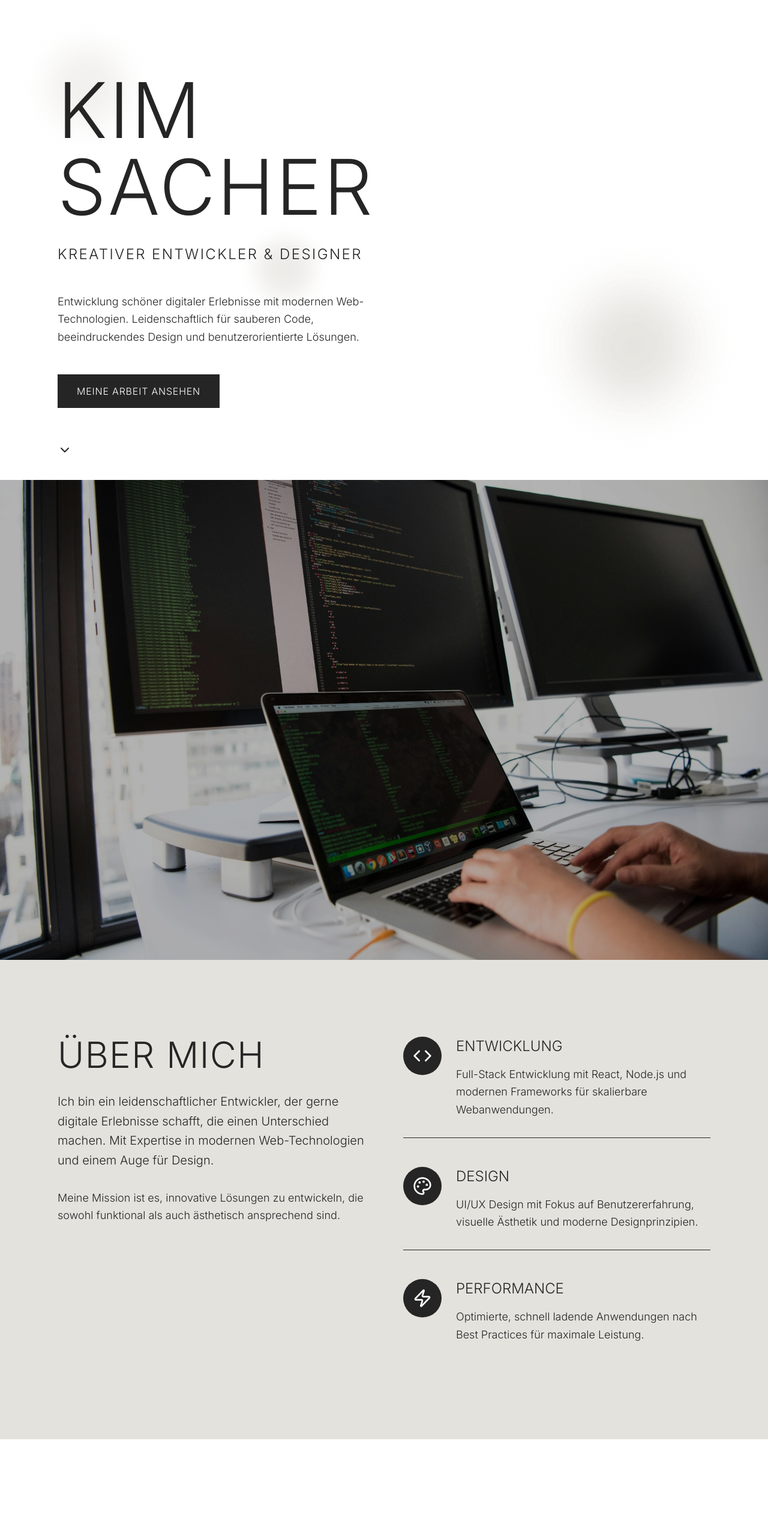
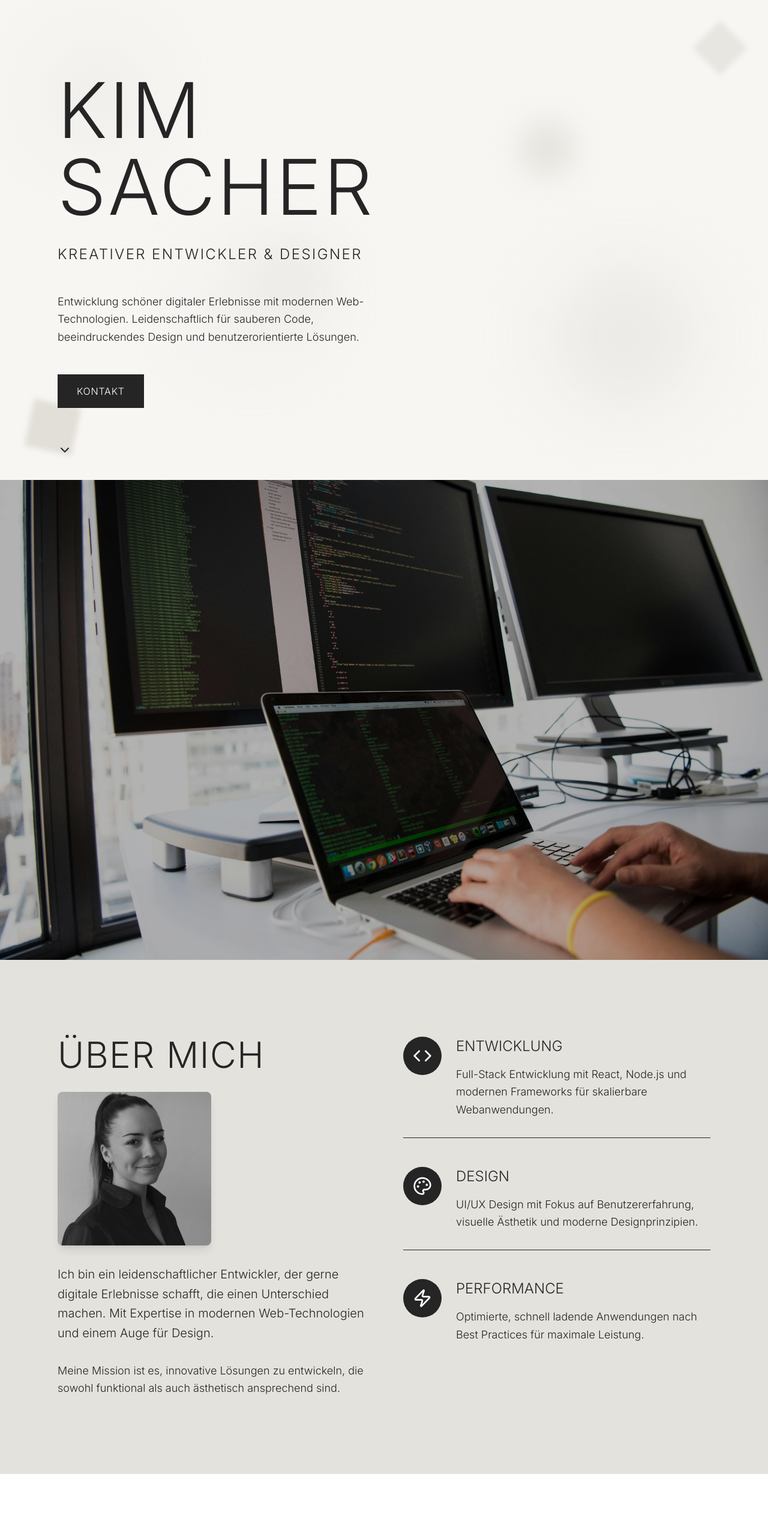
Before and after one commit to SacherKimberly/codeby.kim, a React (Vite) app: page / in a window 1280 px wide. Shown: the top 2532 px of the page at 60% size. Built offline with nearby package versions, Linux system fonts and the light colour scheme.

Commit message:
Feat: Update About and Hero sections
- Added the provided image to the About section.
- Changed the Hero button to "Kontakt" and linked it to an email address.
- Modified the Hero background for a more dynamic and subtle look.

```diff
--- a/src/components/About.tsx
+++ b/src/components/About.tsx
@@ -24,11 +24,23 @@ const About = () => {
   return (
     <section className="py-32 px-8 md:px-16 lg:px-24 relative z-10 max-w-7xl mx-auto" style={{backgroundColor: '#E4E2DD'}}>
       <div className="grid grid-cols-1 lg:grid-cols-2 gap-16 items-start">
-        {/* Linke Spalte - Titel und Beschreibung */}
+        {/* Linke Spalte - Titel, Bild und Beschreibung */}
         <div className="lg:sticky lg:top-32">
           <h2 className="text-4xl md:text-6xl font-light mb-8 font-tt-norms tracking-wide" style={{color: '#262525'}}>
             ÜBER MICH
           </h2>
+
+          {/* Profilbild */}
+          <div className="mb-8 flex justify-center lg:justify-start">
+            <div className="w-64 h-64 overflow-hidden rounded-lg shadow-lg">
+              <img
+                src="/lovable-uploads/6c44fc9f-822a-495e-a6de-0f75dd5bf8f8.png"
+                alt="Kim Sacher - Professionelles Portrait"
+                className="w-full h-full object-cover"
+              />
+            </div>
+          </div>
+
           <p className="text-xl leading-relaxed font-light font-tt-norms mb-8" style={{color: '#262525'}}>
             Ich bin ein leidenschaftlicher Entwickler, der gerne digitale Erlebnisse schafft,
             die einen Unterschied machen. Mit Expertise in modernen Web-Technologien und einem Auge für Design.
--- a/src/components/Contact.tsx
+++ b/src/components/Contact.tsx
@@ -1,64 +1,54 @@
 
 import React from 'react';
-import { Mail, Github, Linkedin, Twitter } from 'lucide-react';
+import { Mail } from 'lucide-react';
 
 const Contact = () => {
-  const socialLinks = [
-    { icon: Github, href: "#", label: "GitHub" },
-    { icon: Linkedin, href: "#", label: "LinkedIn" },
-    { icon: Twitter, href: "#", label: "Twitter" },
-    { icon: Mail, href: "mailto:kim@example.com", label: "E-Mail" }
-  ];
-
   return (
-    <section className="py-32 px-8 md:px-16 lg:px-24 bg-white relative z-10 max-w-7xl mx-auto">
-      <div className="grid grid-cols-1 lg:grid-cols-2 gap-16 items-start">
-        {/* Linke Spalte */}
-        <div className="space-y-8">
-          <h2 className="text-4xl md:text-6xl font-light font-tt-norms tracking-wide" style={{color: '#262525'}}>
-            LASS UNS<br/>ZUSAMMENARBEITEN
+    <section id="contact" className="py-32 px-8 md:px-16 lg:px-24 bg-white relative z-10 max-w-7xl mx-auto">
+      <div className="max-w-4xl mx-auto text-center">
+        <h2 className="text-4xl md:text-6xl font-light font-tt-norms tracking-wide mb-16" style={{color: '#262525'}}>
+          KONTAKT
         </h2>
 
-          <p className="text-xl font-light font-tt-norms leading-relaxed max-w-xl" style={{color: '#262525'}}>
+        <div className="space-y-12">
+          <p className="text-xl font-light font-tt-norms leading-relaxed max-w-2xl mx-auto" style={{color: '#262525'}}>
             Ich bin immer interessiert an neuen Möglichkeiten und spannenden Projekten.
             Lass uns in Kontakt treten und besprechen, wie wir deine Ideen zum Leben erwecken können.
           </p>
 
-          <div className="flex gap-6 pt-8">
-            {socialLinks.map((link) => (
-              <a
-                key={link.label}
-                href={link.href}
-                className="group w-16 h-16 flex items-center justify-center border hover:bg-gray-100 transition-all duration-300 hover:scale-110"
-                style={{backgroundColor: '#E4E2DD', borderColor: '#262525'}}
-                aria-label={link.label}
-              >
-                <link.icon className="w-6 h-6 group-hover:scale-110 transition-transform duration-300" style={{color: '#262525'}} />
-              </a>
-            ))}
+          <div className="p-12 border max-w-2xl mx-auto" style={{backgroundColor: '#E4E2DD', borderColor: '#262525'}}>
+            <div className="flex items-center justify-center mb-8">
+              <div className="w-16 h-16 flex items-center justify-center rounded-full mr-4" style={{backgroundColor: '#262525'}}>
+                <Mail className="w-8 h-8 text-white" />
+              </div>
+              <div>
+                <h3 className="text-2xl font-light font-tt-norms" style={{color: '#262525'}}>
+                  E-MAIL
+                </h3>
               </div>
             </div>
 
-        {/* Rechte Spalte */}
-        <div className="space-y-8">
-          <div className="p-12 border" style={{backgroundColor: '#E4E2DD', borderColor: '#262525'}}>
-            <h3 className="text-2xl font-light mb-6 font-tt-norms" style={{color: '#262525'}}>
-              BEREIT FÜR EIN NEUES PROJEKT?
-            </h3>
-            <p className="text-lg mb-8 font-light font-tt-norms leading-relaxed" style={{color: '#262525'}}>
-              Schreib mir eine Nachricht und lass uns über deine nächste große Idee sprechen.
-            </p>
             <a
-              href="mailto:kim@example.com"
+              href="mailto:kimsacher@yahoo.com"
+              className="text-2xl font-light font-tt-norms hover:underline transition-all duration-300"
+              style={{color: '#262525'}}
+            >
+              kimsacher@yahoo.com
+            </a>
+
+            <div className="mt-8">
+              <a
+                href="mailto:kimsacher@yahoo.com"
                 className="inline-flex items-center gap-3 px-8 py-4 text-white font-light font-tt-norms tracking-widest hover:bg-gray-700 transition-all duration-300"
                 style={{backgroundColor: '#262525'}}
               >
                 <Mail className="w-5 h-5" />
-              KONTAKT AUFNEHMEN
+                NACHRICHT SENDEN
               </a>
             </div>
+          </div>
 
-          <div className="pt-8 border-t" style={{borderColor: '#262525'}}>
+          <div className="pt-8 border-t max-w-2xl mx-auto" style={{borderColor: '#262525'}}>
             <p className="text-sm font-light font-tt-norms" style={{color: '#262525'}}>
               © 2024 Kim Sacher. Alle Rechte vorbehalten.
             </p>
--- a/src/components/Hero.tsx
+++ b/src/components/Hero.tsx
@@ -16,16 +16,32 @@ const Hero = () => {
     };
   }, []);
 
+  const scrollToContact = () => {
+    const contactSection = document.querySelector('#contact');
+    if (contactSection) {
+      contactSection.scrollIntoView({ behavior: 'smooth' });
+    }
+  };
+
   return (
-    <section className="min-h-screen flex items-center justify-between relative overflow-hidden bg-white px-8 md:px-16 lg:px-24 max-w-7xl mx-auto">
+    <section className="min-h-screen flex items-center justify-between relative overflow-hidden px-8 md:px-16 lg:px-24 max-w-7xl mx-auto" style={{backgroundColor: '#F7F6F3'}}>
       {/* Animierter Hintergrund mit geometrischen Formen */}
-      <div className="absolute inset-0 bg-white">
+      <div className="absolute inset-0" style={{backgroundColor: '#F7F6F3'}}>
         <div className={`absolute inset-0 transition-all duration-1000 ${
           isVisible ? 'opacity-100' : 'opacity-0'
         }`}>
-          <div className="absolute top-20 left-20 w-32 h-32 bg-gray-100 rounded-full blur-xl animate-pulse" style={{backgroundColor: '#E4E2DD'}}></div>
-          <div className="absolute bottom-32 right-32 w-48 h-48 bg-gray-200 rounded-full blur-2xl animate-pulse delay-700" style={{backgroundColor: '#E4E2DD'}}></div>
-          <div className="absolute top-1/2 left-1/3 w-24 h-24 bg-gray-100 rounded-full blur-lg animate-pulse delay-300" style={{backgroundColor: '#E4E2DD'}}></div>
+          {/* Große dezente Kreise */}
+          <div className="absolute top-20 left-20 w-40 h-40 rounded-full blur-3xl animate-pulse" style={{backgroundColor: '#E4E2DD', opacity: 0.6}}></div>
+          <div className="absolute bottom-32 right-32 w-56 h-56 rounded-full blur-3xl animate-pulse delay-700" style={{backgroundColor: '#D8D5CE', opacity: 0.4}}></div>
+          <div className="absolute top-1/2 left-1/3 w-32 h-32 rounded-full blur-2xl animate-pulse delay-300" style={{backgroundColor: '#E4E2DD', opacity: 0.5}}></div>
+
+          {/* Zusätzliche dynamische Elemente */}
+          <div className="absolute top-1/4 right-1/4 w-24 h-24 rounded-full blur-xl animate-pulse delay-500" style={{backgroundColor: '#CCC7BC', opacity: 0.3}}></div>
+          <div className="absolute bottom-1/4 left-1/4 w-48 h-48 rounded-full blur-3xl animate-pulse delay-1000" style={{backgroundColor: '#E4E2DD', opacity: 0.3}}></div>
+
+          {/* Subtile geometrische Formen */}
+          <div className="absolute top-12 right-12 w-16 h-16 rotate-45 blur-sm animate-pulse delay-200" style={{backgroundColor: '#D8D5CE', opacity: 0.4}}></div>
+          <div className="absolute bottom-12 left-12 w-20 h-20 rotate-12 blur-sm animate-pulse delay-800" style={{backgroundColor: '#CCC7BC', opacity: 0.3}}></div>
         </div>
       </div>
 
@@ -61,8 +77,12 @@ const Hero = () => {
             Leidenschaftlich für sauberen Code, beeindruckendes Design und benutzerorientierte Lösungen.
           </p>
 
-          <button className="px-8 py-4 text-white font-light font-tt-norms tracking-wider hover:bg-gray-700 transition-all duration-300" style={{backgroundColor: '#262525'}}>
-            MEINE ARBEIT ANSEHEN
+          <button
+            onClick={scrollToContact}
+            className="px-8 py-4 text-white font-light font-tt-norms tracking-wider hover:bg-gray-700 transition-all duration-300"
+            style={{backgroundColor: '#262525'}}
+          >
+            KONTAKT
           </button>
         </div>
       </div>
```
Also changed, not shown: public/lovable-uploads/6c44fc9f-822a-495e-a6de-0f75dd5bf8f8.png (added). Lines whose indentation alone changed are shown as unchanged.
